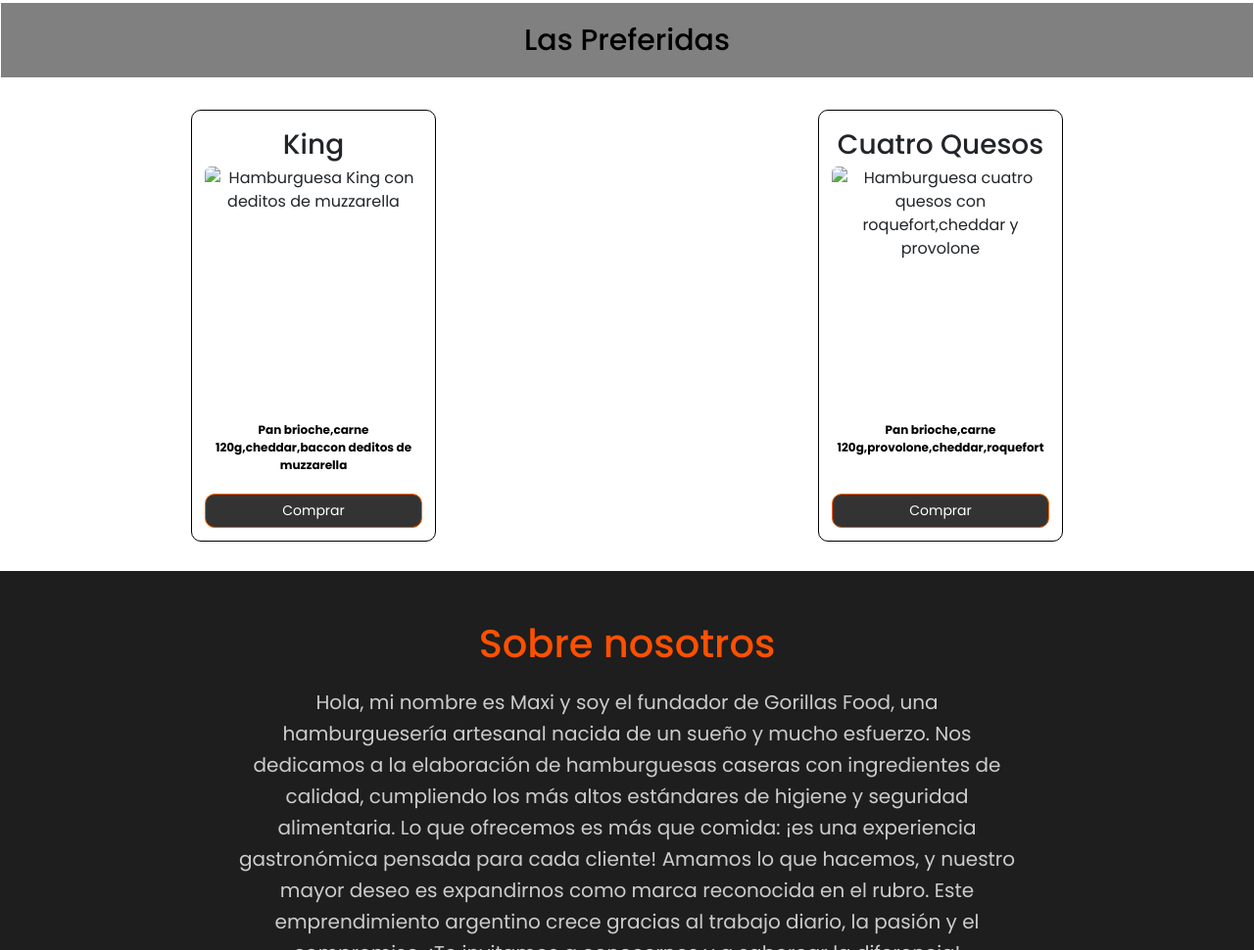
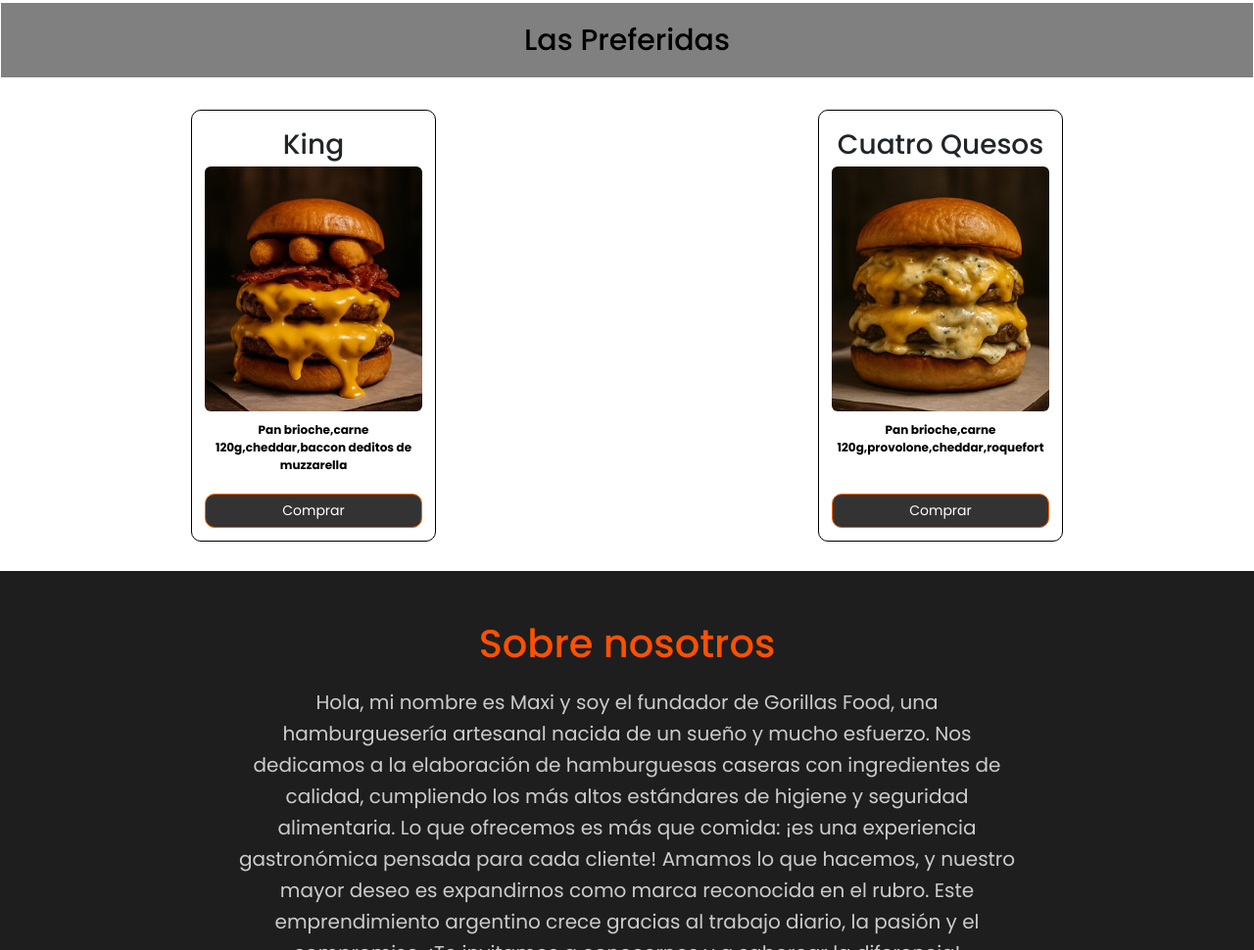
Before and after one commit to ElianaM101/Gorilas-73315, a website: page index.html in a window 1280 px wide. Shown: the part 1067-2037 px from the top of the page at 98% size. Drawn offline with nearby package versions, Linux system fonts and the light colour scheme.

Commit message:
correcion en la imagen

```diff
--- a/index.html
+++ b/index.html
@@ -66,14 +66,14 @@
             <div class="preferidas-tarj">
                 <div class="tarjetas">
                     <h3>King</h3>
-                    <img src="img/hamburguesa tequeño.jpg" alt="Hamburguesa King con deditos de muzzarella">
+                    <img src="img/hamburguesa-tequeño.jpg" alt="Hamburguesa King con deditos de muzzarella">
                     <p>Pan brioche,carne 120g,cheddar,baccon
                         deditos de muzzarella </p>
                     <a href="#" aria-label="Comprar hamburguesa King">Comprar</a>
                 </div>
                 <div class="tarjetas">
                     <h3>Cuatro Quesos</h3>
-                    <img src="img/cuatro quesos .jpg" alt="Hamburguesa cuatro quesos con roquefort,cheddar y provolone">
+                    <img src="img/cuatroquesos.jpg" alt="Hamburguesa cuatro quesos con roquefort,cheddar y provolone">
                     <p>Pan brioche,carne 120g,provolone,cheddar,roquefort</p>
                     <a href="#" aria-label="Comprar hamburguesa Cuatro Quesos">Comprar</a>
                 </div>
```
